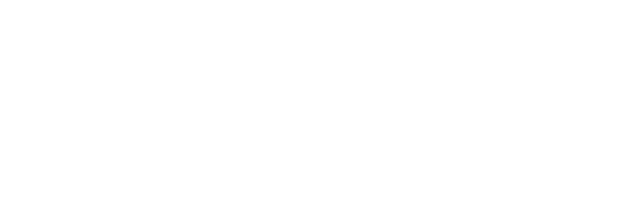
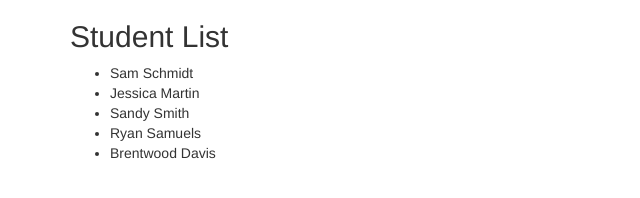
Before and after one commit to anniehoogendoorn/studentRoster, a plain HTML site: page index.html in a window 1280 px wide. Shown: the whole page, without its empty margins (0-640 px from the left). Drawn offline with nearby package versions, Linux system fonts and the light colour scheme.

Commit message:
Add index.html file.

```diff
--- a/index.html
+++ b/index.html
@@ -1,12 +1,29 @@
 <!DOCTYPE html>
-<html>
+<!-- First directive here ng-app tells Angular that entire webpage will be controlled by Angular.
+Can also add this to only a portion of web page, i.e. <div ng-app="studentRoster"> -->
+<html ng-app="studentRoster">
   <head>
     <title>Student App</title>
     <script src="lib/angular.js"></script>
     <script src="app.js"></script>
+    <script src="js/StudentsController.js"></script>
     <link rel="stylesheet" href="css/bootstrap.min.css">
   </head>
   <body>
+    <!-- ng-controller specifies that any directives inside of this <div> should refer to the StudentsCtrl controller, and any data that it pulls should come from the $scope in that controller. -->
+    <div class="container" ng-controller="StudentsCtrl">
+      <div class="row">
+        <div class="col-md-12">
+          <h2>Student List</h2>
+          <ul>
+            <!-- ng-repeat directive is used to iterate through data that is stored in the $scope via the controller -->
+            <li ng-repeat="item in students">
+              {{ item.name }}
+            </li>
+          </ul>
+        </div>
+      </div>
+    </div>
 
   </body>
 </html>
```
